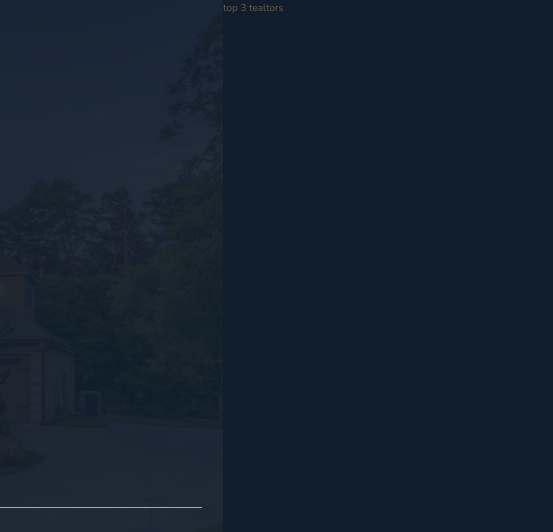
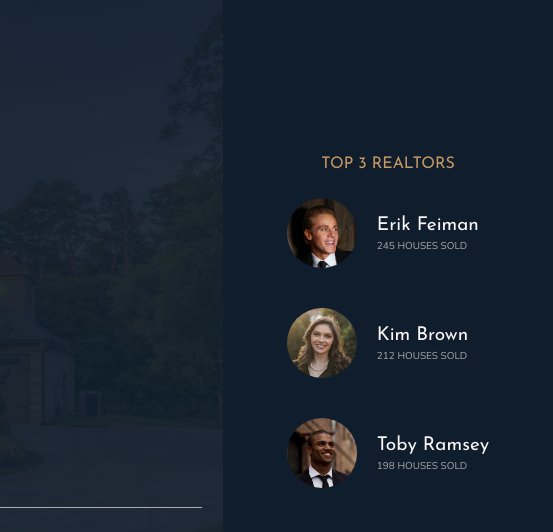
Before and after one commit to henrikboye/nexter, a website: page index.html in a window 1280 px wide. Shown: the top 532 px of the page, 727-1280 px from the left. Drawn offline with nearby package versions, Linux system fonts and the light colour scheme.

Commit message:
project done. next up @media

```diff
--- a/index.html
+++ b/index.html
@@ -33,7 +33,31 @@
         </div>
 <!-- REALTORS -->
         <div class="realtors">
-            top 3 tealtors
+            <h3 class="heading-3">Top 3 Realtors</h3>
+            <div class="realtors__list">
+                <img src="img/realtor-1.jpeg" alt="Realtor 1" class="realtors__img">
+                <div class="realtors__details">
+                    <h4 class="heading-4 heading-4--light">Erik Feiman</h4>
+                    <p class="realtors__sold">
+                        245 houses sold
+                    </p>
+                </div>
+                <img src="img/realtor-2.jpeg" alt="Realtor 2" class="realtors__img">
+                <div class="realtors__details">
+                    <h4 class="heading-4 heading-4--light">Kim Brown</h4>
+                    <p class="realtors__sold">
+                        212 houses sold
+                    </p>
+                </div>
+                <img src="img/realtor-3.jpeg" alt="Realtor 3" class="realtors__img">
+                <div class="realtors__details">
+                    <h4 class="heading-4 heading-4--light">Toby Ramsey</h4>
+                    <p class="realtors__sold">
+                        198 houses sold
+                    </p>
+                </div>
+            </div>
+
         </div>
 <!-- FEATURES -->
         <section class="features">
--- a/sass/_realtors.scss
+++ b/sass/_realtors.scss
@@ -1,4 +1,31 @@
 .realtors {
   background-color: $color-secondary;
   grid-column: col-start 7/ full-end;
+  padding: 3rem;
+
+  display: grid;
+  align-content: center;
+  justify-content: center;
+  grid-row-gap: 2rem;
+  justify-items: center;
+
+  &__list {
+    display: grid;
+    grid-template-columns: min-content max-content;
+    grid-column-gap: 2rem;
+    grid-row-gap: 5vh;
+    align-items: center;
+  }
+
+  &__img {
+    width: 7rem;
+    border-radius: 50%;
+    display: block;
+  }
+
+  &__sold {
+    text-transform: uppercase;
+    color: $color-grey-light-2;
+    margin-top: -3px;
+  }
 }
```
Also changed, not shown: css/style.css.
